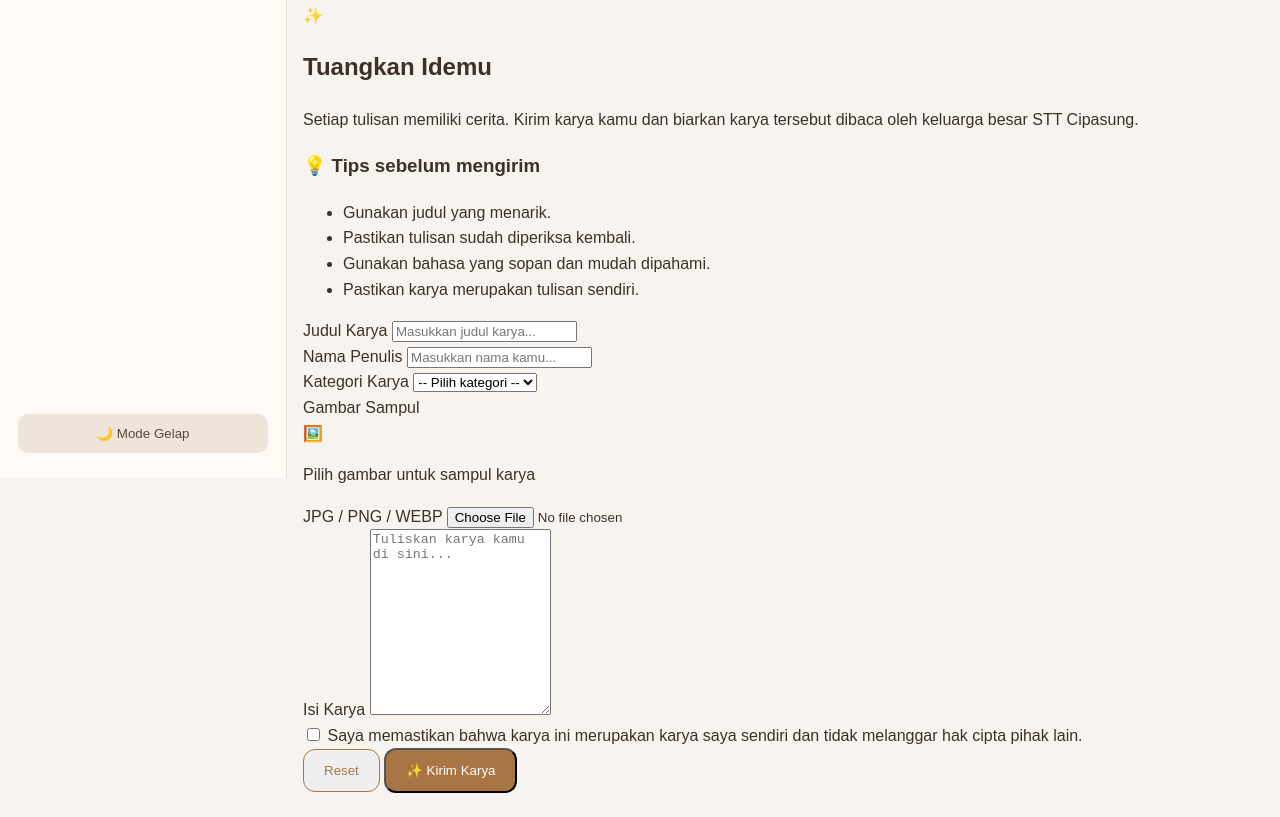
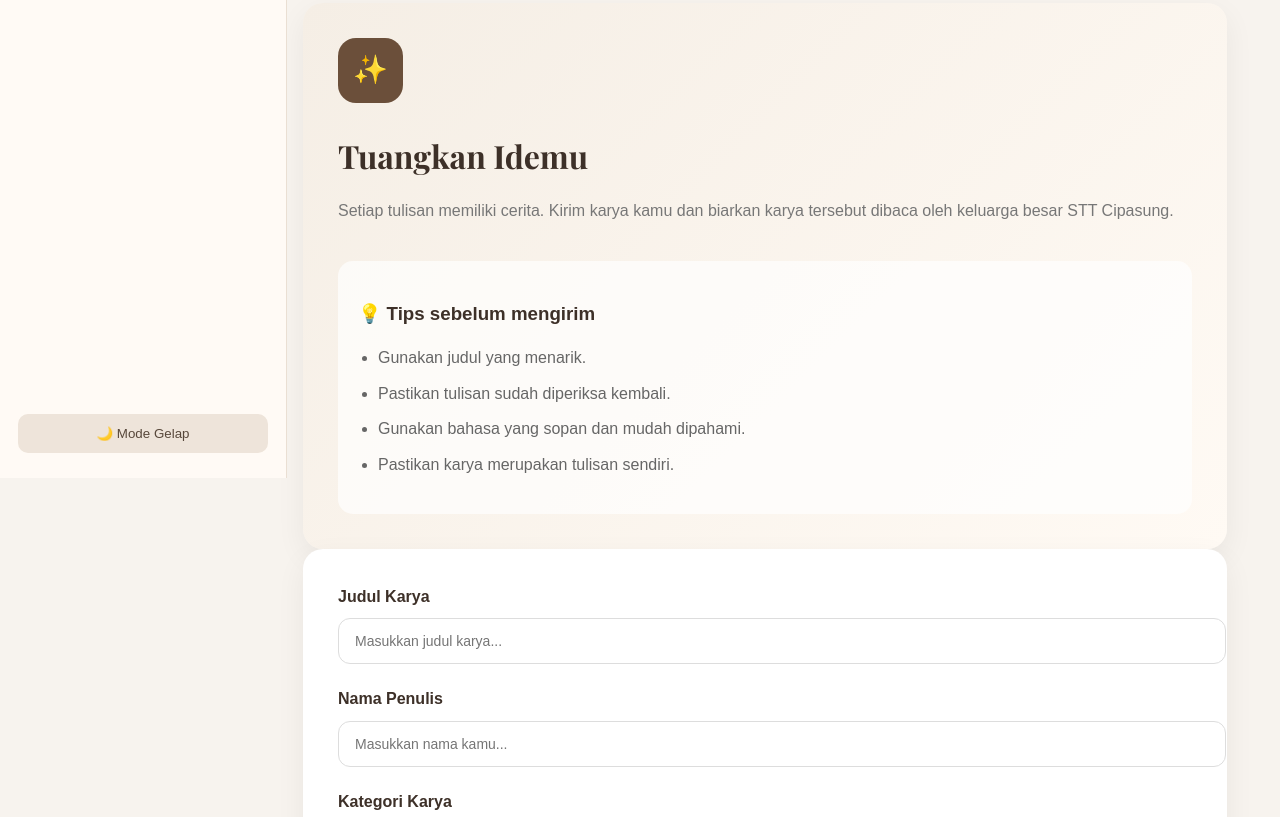
Before and after one commit to usep10224106-Citizen/RuangAksaraSTTCipasung, a plain HTML site: page kirim-karya.html in a window 1280 px wide. Shown: the part 372-1189 px from the top of the page. Drawn offline with nearby package versions, Linux system fonts and the light colour scheme.

Commit message:
Update style.css

````diff
--- a/style.css
+++ b/style.css
@@ -795,3 +795,268 @@
     }
 }
 ```
+/* =========================================
+   KIRIM KARYA
+========================================= */
+
+.submission-container {
+    display: grid;
+    grid-template-columns: 0.8fr 1.2fr;
+    gap: 30px;
+    margin-top: 30px;
+}
+
+.submission-info,
+.submission-form {
+    background: white;
+    border-radius: 20px;
+    padding: 35px;
+    box-shadow: 0 10px 30px rgba(0,0,0,0.06);
+}
+
+.submission-info {
+    background: linear-gradient(
+        135deg,
+        #f5eee5,
+        #fffaf4
+    );
+}
+
+.submission-icon {
+    width: 65px;
+    height: 65px;
+    display: flex;
+    align-items: center;
+    justify-content: center;
+    border-radius: 18px;
+    background: #6b4f3a;
+    color: white;
+    font-size: 28px;
+    margin-bottom: 20px;
+}
+
+.submission-info h2 {
+    font-family: "Playfair Display", serif;
+    font-size: 32px;
+    margin-bottom: 15px;
+}
+
+.submission-info p {
+    color: #777;
+    line-height: 1.8;
+}
+
+.submission-tips {
+    margin-top: 35px;
+    padding: 20px;
+    background: rgba(255,255,255,0.7);
+    border-radius: 15px;
+}
+
+.submission-tips h3 {
+    margin-bottom: 15px;
+}
+
+.submission-tips ul {
+    padding-left: 20px;
+}
+
+.submission-tips li {
+    margin-bottom: 10px;
+    color: #666;
+}
+
+
+/* FORM */
+
+.form-group {
+    margin-bottom: 22px;
+}
+
+.form-group label {
+    display: block;
+    margin-bottom: 9px;
+    font-weight: 600;
+}
+
+.form-group input,
+.form-group select,
+.form-group textarea {
+    width: 100%;
+    padding: 14px 16px;
+    border: 1px solid #ddd;
+    border-radius: 12px;
+    font-family: inherit;
+    font-size: 14px;
+    outline: none;
+    transition: 0.3s;
+    background: #fff;
+}
+
+.form-group input:focus,
+.form-group select:focus,
+.form-group textarea:focus {
+    border-color: #6b4f3a;
+    box-shadow: 0 0 0 3px rgba(107,79,58,0.1);
+}
+
+.form-group textarea {
+    resize: vertical;
+    line-height: 1.7;
+}
+
+
+/* UPLOAD */
+
+.upload-box {
+    border: 2px dashed #d7c5b5;
+    border-radius: 15px;
+    padding: 30px;
+    text-align: center;
+    background: #fffaf6;
+    transition: 0.3s;
+}
+
+.upload-box:hover {
+    border-color: #6b4f3a;
+}
+
+.upload-icon {
+    font-size: 35px;
+    margin-bottom: 10px;
+}
+
+.upload-box p {
+    margin-bottom: 5px;
+    font-weight: 600;
+}
+
+.upload-box span {
+    display: block;
+    font-size: 12px;
+    color: #999;
+    margin-bottom: 15px;
+}
+
+.upload-box input {
+    border: none;
+}
+
+
+/* AGREEMENT */
+
+.agreement {
+    display: flex;
+    align-items: flex-start;
+    gap: 10px;
+    margin: 20px 0;
+}
+
+.agreement input {
+    margin-top: 4px;
+}
+
+.agreement label {
+    font-size: 13px;
+    color: #777;
+    line-height: 1.5;
+}
+
+
+/* ACTION */
+
+.form-actions {
+    display: flex;
+    justify-content: flex-end;
+    gap: 12px;
+    margin-top: 25px;
+}
+
+.btn-secondary,
+.btn-primary {
+    border: none;
+    padding: 13px 22px;
+    border-radius: 12px;
+    cursor: pointer;
+    font-weight: 600;
+    transition: 0.3s;
+}
+
+.btn-secondary {
+    background: #eee;
+    color: #555;
+}
+
+.btn-primary {
+    background: #6b4f3a;
+    color: white;
+}
+
+.btn-secondary:hover,
+.btn-primary:hover {
+    transform: translateY(-2px);
+}
+
+
+/* BACK BUTTON */
+
+.back-home {
+    display: inline-flex;
+    align-items: center;
+    gap: 6px;
+    text-decoration: none;
+    color: #6b4f3a;
+    font-weight: 600;
+}
+
+
+/* SUCCESS MODAL */
+
+.success-icon {
+    width: 70px;
+    height: 70px;
+    border-radius: 50%;
+    background: #6b4f3a;
+    color: white;
+    display: flex;
+    align-items: center;
+    justify-content: center;
+    font-size: 35px;
+    margin: 0 auto 20px;
+}
+
+.modal.show {
+    display: flex;
+}
+
+
+/* RESPONSIVE */
+
+@media (max-width: 900px) {
+
+    .submission-container {
+        grid-template-columns: 1fr;
+    }
+
+}
+
+@media (max-width: 650px) {
+
+    .submission-info,
+    .submission-form {
+        padding: 22px;
+    }
+
+    .submission-info h2 {
+        font-size: 26px;
+    }
+
+    .form-actions {
+        flex-direction: column;
+    }
+
+    .form-actions button {
+        width: 100%;
+    }
+
+}
````
